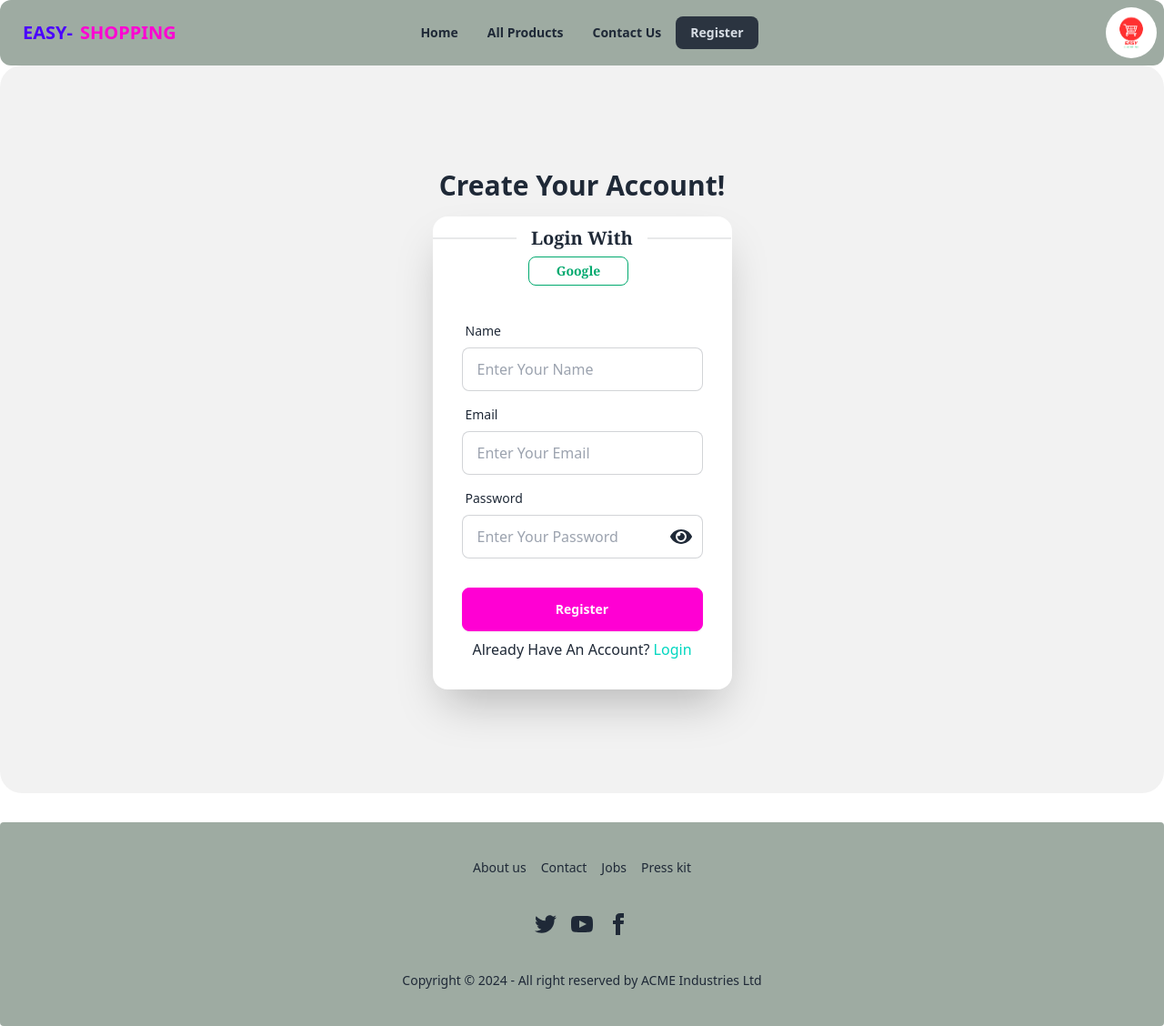
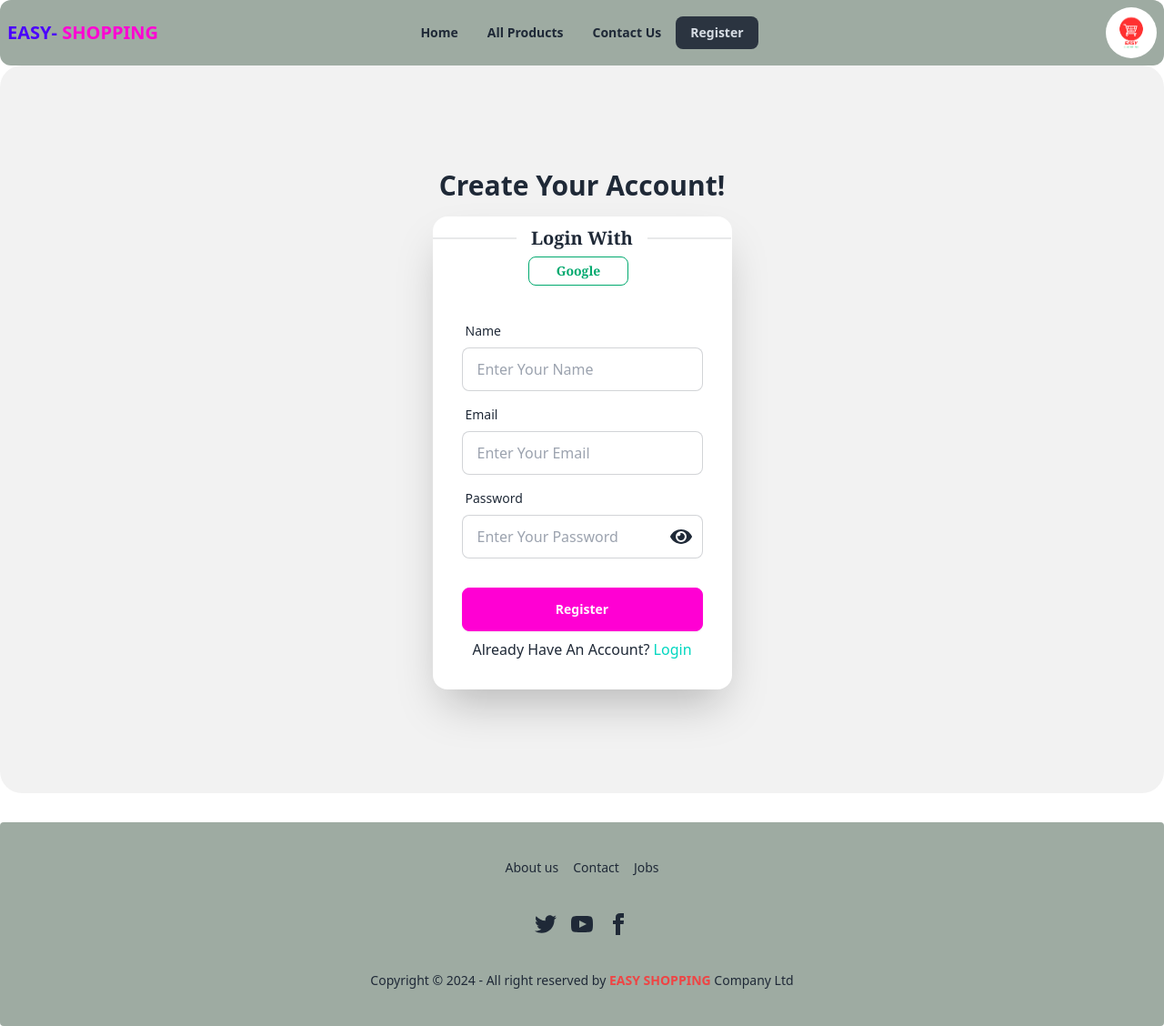
Before and after one commit to ahsan200t/EASY-SHOPPING, a React (Vite) app: page /register in a window 1280 px wide. Shown: the whole page at 91% size. Built offline with nearby package versions, Linux system fonts and the light colour scheme; no server answers.

Commit message:
README>md Updated

```diff
--- a/src/components/Footer.jsx
+++ b/src/components/Footer.jsx
@@ -5,7 +5,7 @@ const Footer = () => {
         <a className="link link-hover">About us</a>
         <a className="link link-hover">Contact</a>
         <a className="link link-hover">Jobs</a>
-        <a className="link link-hover">Press kit</a>
+
       </nav>
       <nav>
         <div className="grid grid-flow-col gap-4">
@@ -46,8 +46,7 @@ const Footer = () => {
       </nav>
       <aside>
         <p>
-          Copyright © {new Date().getFullYear()} - All right reserved by ACME
-          Industries Ltd
+          Copyright © {new Date().getFullYear()} - All right reserved by <span className="text-red-500 font-semibold">EASY SHOPPING</span> Company Ltd
         </p>
       </aside>
     </footer>
--- a/src/components/Navbar.jsx
+++ b/src/components/Navbar.jsx
@@ -1,5 +1,5 @@
-import { NavLink } from "react-router-dom";
-import logo from '../../public/Logo.png'
+import { Link, NavLink } from "react-router-dom";
+import logo from "../../public/Logo.png";
 
 const Navbar = () => {
   const navLinks = (
@@ -45,15 +45,17 @@ const Navbar = () => {
             {navLinks}
           </ul>
         </div>
-        <a className="btn btn-ghost text-xl font-bold text-primary">EASY- <span className="text-secondary">SHOPPING</span></a>
+        <a className=" text-xl font-bold text-primary">
+          EASY- <span className="text-secondary">SHOPPING</span>
+        </a>
       </div>
       <div className="navbar-center hidden lg:flex">
-        <ul className="menu menu-horizontal px-4 font-bold">
-          {navLinks}
-        </ul>
+        <ul className="menu menu-horizontal px-4 font-bold">{navLinks}</ul>
       </div>
       <div className="navbar-end">
+        <Link to='/'>
           <img className="w-14 rounded-full" src={logo} alt="" />
+        </Link>
       </div>
     </div>
   );
```
Lines whose indentation alone changed are shown as unchanged.
